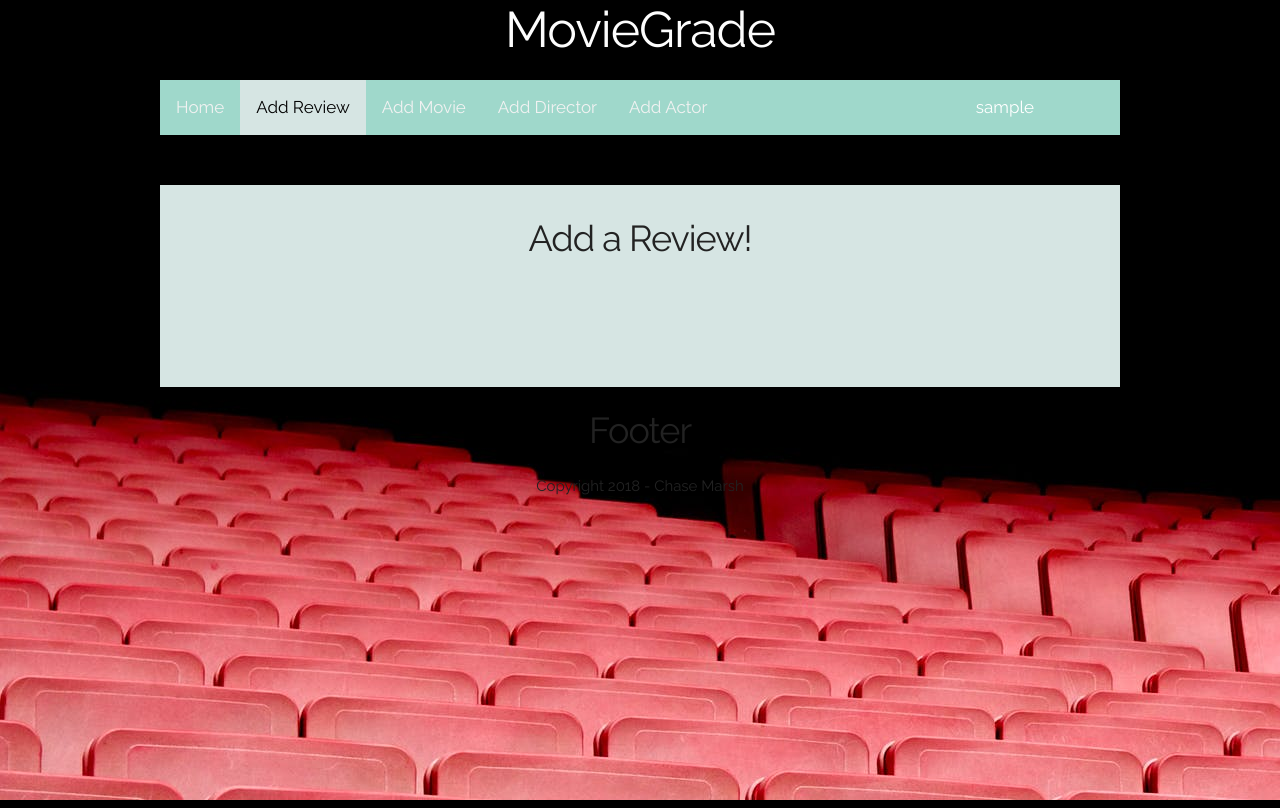
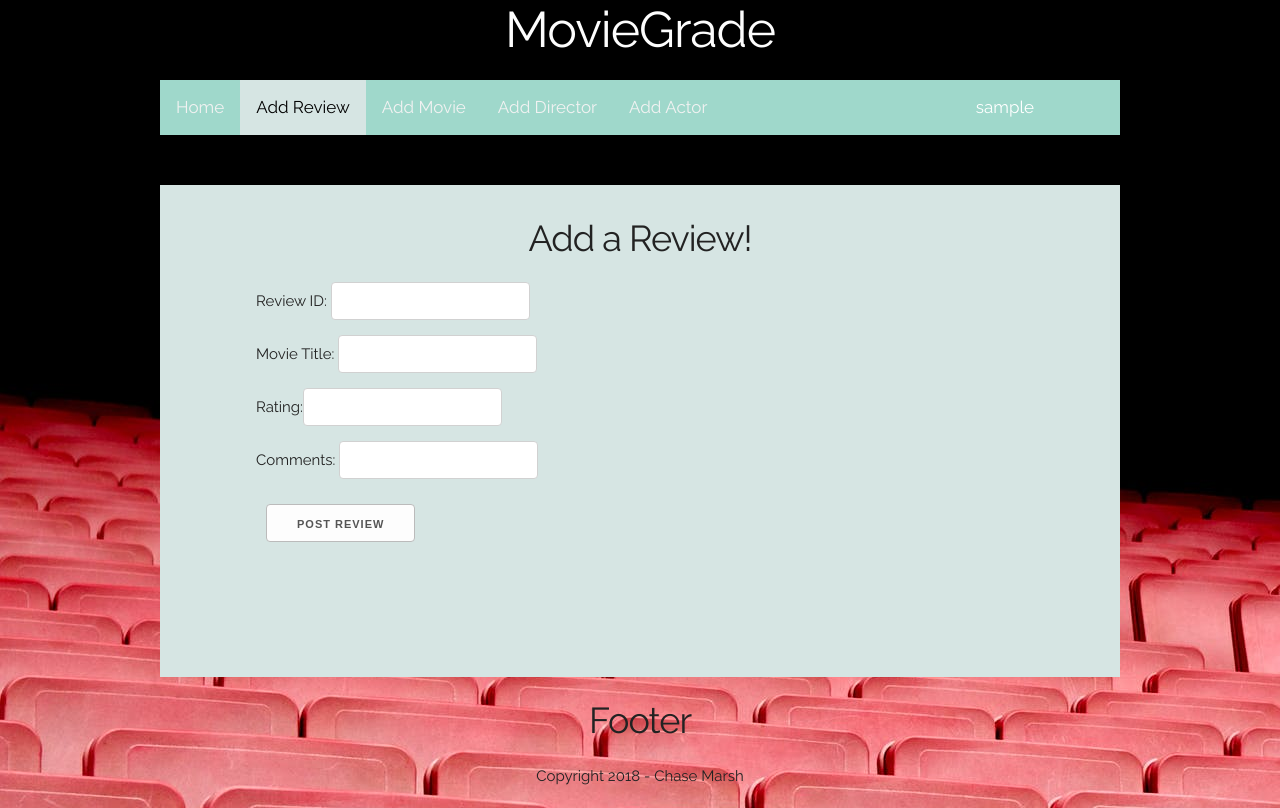
Before and after one commit to camarsh7/moviegrade, a PHP site: page /addreview.php in a window 1280 px wide. Run offline with PHP 8.4, Linux system fonts and the light colour scheme; the visitor is signed in with stand-in values (Sample User, id 1).

Commit message:
Implemented adding reviews for movies with error checking.

```diff
--- a/addreview.php
+++ b/addreview.php
@@ -40,7 +40,13 @@
 			<div class="container">
 				<h3 align="center">Add a Review!</h3>
 				<table class="u-full-width">
-
+				<form action="addreview.php" method="POST">
+                   Review ID: <input type="text" name="review_id" required="required" /> <br/>
+                   Movie Title: <input type="text" name="title" required="required" /> <br/>
+                   Rating:<input type="text" name="rating" required="required" /> <br/>
+                   Comments: <input type="text" name="comments" required="required" /> <br/>
+                   <input class="button button-1" type="submit" value="Post Review"/>
+                </form>
 
 				</table>
 			</div>
@@ -53,3 +59,43 @@
 		</div>
 
 </html>
+
+<?php
+if($_SERVER["REQUEST_METHOD"] == "POST") {
+	$link = mysqli_connect("127.0.0.1", "root", "", "movie_grade");
+
+    $review_id = mysqli_real_escape_string($link, $_POST['review_id']);
+	$title = mysqli_real_escape_string($link, $_POST['title']);
+    $mov_id = mysqli_query($link, "Select movie_id FROM movie WHERE title = '$title'")->fetch_object()->movie_id;
+    $rating = mysqli_real_escape_string($link, $_POST['rating']);
+	$comments = mysqli_real_escape_string($link, $_POST['comments']);
+	$bool = true;
+
+	mysqli_select_db($link, "movie_grade") or die("Cannot connect to database");
+
+	$query = mysqli_query($link, "Select * from review");
+
+	while($row = mysqli_fetch_array($query)) {
+		$table_user = $row['user_id'];
+        $table_mov_id = $row['movie_id'];
+        $table_rev_id = $row['review_id'];
+
+		if($user == $table_user && $table_mov_id == $mov_id) { //checks if the username is already found in the table
+			$bool = false;
+			Print '<script>alert("Review already made by this user for this movie!");</script>';
+			Print '<script>window.location.assign("addreview.php");</script>';
+		} else if ($review_id == $table_rev_id) {
+            $bool = false;
+            Print '<script>alert("Review ID not unique!");</script>';
+			Print '<script>window.location.assign("addreview.php");</script>';
+        }
+	}
+
+	if($bool) { //if it wasn't taken, go ahead and do the insert of all the data.
+		mysqli_query($link, "INSERT INTO review (review_id, user_id, movie_id, review_rating, review_text) VALUES ('$review_id', '$user', '$mov_id', '$rating', '$comments')");
+		Print '<script>alert("Successfully Added!");</script>';
+		Print '<script>window.location.assign("addreview.php");</script>';
+        $rev_id++;
+	}
+}
+?>
```
